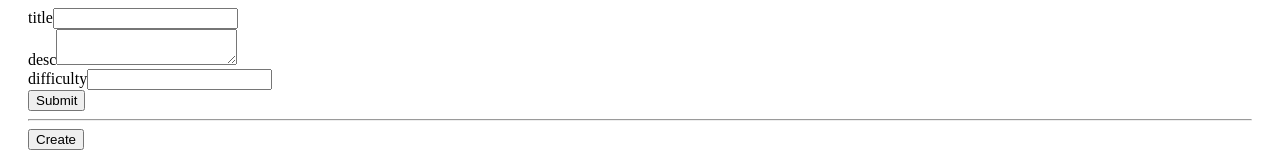
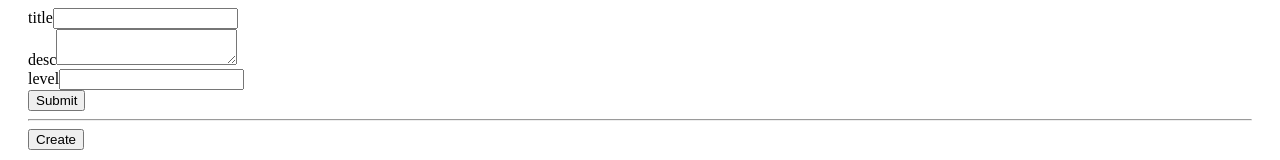
Before and after one commit to rozer4heros/estfe13_react-basic, a React (Vite) app: page / in a window 1280 px wide. Both pictures are taken after a click on the button "Create". Shown: the part 288-448 px from the top of the page. Built offline with nearby package versions, Linux system fonts and the light colour scheme.

Commit message:
refactor: 이름 변경 difficulty -> level

```diff
--- a/src/App.jsx
+++ b/src/App.jsx
@@ -18,21 +18,21 @@
     desc: "기본언어인 html, css, javascript부터 학습합니다.",
   });
   const [content, setContent] = useState([
-    { id: "1", title: "UI/UX 개발", desc: "사용자 경험을 고려한 직관적이고 반응성 높은 화면 구현", difficulty: "2" },
+    { id: "1", title: "UI/UX 개발", desc: "사용자 경험을 고려한 직관적이고 반응성 높은 화면 구현", level: "2" },
     {
       id: "2",
       title: "재사용이 가능한 UI 개발",
       desc: "컴포넌트 기반으로 동일한 UI를 효율적으로 재사용 가능",
-      difficulty: "1",
+      level: "1",
     },
-    { id: "3", title: "애니메이션 구현", desc: "상태 변화에 따른 자연스럽고 동적인 화면 효과 구현", difficulty: "3" },
+    { id: "3", title: "애니메이션 구현", desc: "상태 변화에 따른 자연스럽고 동적인 화면 효과 구현", level: "3" },
   ]);
 
   const welcome = { title: "welcome", desc: "Welcome to react" };
 
   let _title = null;
   let _desc = null;
-  let _difficulty = null;
+  let _level = null;
   let _article = null;
 
   const selectedArticle = useMemo(() => content.find((item) => item.id === id), [content, id]);
@@ -62,12 +62,12 @@
     if (selectedArticle) {
       _title = selectedArticle.title;
       _desc = selectedArticle.desc;
-      _difficulty = selectedArticle.difficulty;
+      _level = selectedArticle.level;
       _article = (
         <MyArticle
           title={_title}
           desc={_desc}
-          difficulty={_difficulty}
+          level={_level}
           onChangeModeUpdate={() => {
             setMode("update");
           }}
@@ -78,9 +78,9 @@
   } else if (mode === "create") {
     _article = (
       <CreateArticle
-        onSubmit={(_title, _desc, _difficulty) => {
+        onSubmit={(_title, _desc, _level) => {
           const newId = uuidv4();
-          let _content = content.concat({ id: newId, title: _title, desc: _desc, difficulty: _difficulty });
+          let _content = content.concat({ id: newId, title: _title, desc: _desc, level: _level });
           setContent(_content);
           setId(newId);
           setMode("read");
@@ -93,10 +93,10 @@
       <UpdateArticle
         title={selectedArticle.title}
         desc={selectedArticle.desc}
-        difficulty={selectedArticle.difficulty}
-        onSubmit={(_title, _desc, _difficulty) => {
+        level={selectedArticle.level}
+        onSubmit={(_title, _desc, _level) => {
           setContent((prev) =>
-            prev.map((p) => (p.id === id ? { ...p, title: _title, desc: _desc, difficulty: _difficulty } : p)),
+            prev.map((p) => (p.id === id ? { ...p, title: _title, desc: _desc, level: _level } : p)),
           );
           setMode("read");
         }}
--- a/src/components/CreateArticle.jsx
+++ b/src/components/CreateArticle.jsx
@@ -11,7 +11,7 @@
           if (!e.target.title.value) {
             alert("제목이 필요합니다!");
           } else {
-            onSubmit(e.target.title.value, e.target.desc.value, e.target.difficulty.value);
+            onSubmit(e.target.title.value, e.target.desc.value, e.target.level.value);
           }
         }}
       >
@@ -24,8 +24,8 @@
           <textarea name="desc" id="desc"></textarea>
         </div>
         <div>
-          <label htmlFor="difficulty">difficulty</label>
-          <input type="text" name="difficulty" id="difficulty" />
+          <label htmlFor="level">level</label>
+          <input type="text" name="level" id="level" />
         </div>
         <button>Submit</button>
       </form>
--- a/src/components/MyArticle.jsx
+++ b/src/components/MyArticle.jsx
@@ -1,13 +1,13 @@
 import { memo } from "react";
 
-const MyArticle = memo(function MyArticle({ title, desc, difficulty, onChangeModeUpdate, onDelete }) {
+const MyArticle = memo(function MyArticle({ title, desc, level, onChangeModeUpdate, onDelete }) {
   console.log("MyArticle Render");
   return (
     <section>
       <article>
         <h2>{title}</h2>
         <p>{desc}</p>
-        {difficulty && <p>난이도: {difficulty}</p>}
+        {level && <p>난이도: {level}</p>}
       </article>
       {onChangeModeUpdate && <button onClick={onChangeModeUpdate}>수정</button>}
       {onDelete && <button onClick={onDelete}>삭제</button>}
--- a/src/components/UpdateArticle.jsx
+++ b/src/components/UpdateArticle.jsx
@@ -1,6 +1,6 @@
 import { useState } from "react";
 
-function UpdateArticle({ title, desc, difficulty, onSubmit }) {
+function UpdateArticle({ title, desc, level, onSubmit }) {
   console.log("UpdateArticle render");
 
   // const [newTitle, setNewTitle] = useState(title);
@@ -8,7 +8,7 @@
   const [content, setContent] = useState({
     title: title,
     desc: desc,
-    difficulty: difficulty,
+    level: level,
   });
 
   // const handleChangeTitle = (e) => {
@@ -18,7 +18,7 @@
   //   setNewDesc(e.target.value);
   // };
   const handleChange = (e) => {
-    const { name, value, difficulty } = e.target;
+    const { name, value } = e.target;
     setContent((prev) => {
       return {
         ...prev,
@@ -37,7 +37,7 @@
           if (!content.title) {
             alert("제목이 필요합니다!");
           } else {
-            onSubmit(content.title, content.desc, content.difficulty);
+            onSubmit(content.title, content.desc, content.level);
           }
         }}
       >
@@ -50,8 +50,8 @@
           <textarea name="desc" id="desc" value={content.desc} onChange={handleChange}></textarea>
         </div>
         <div>
-          <label htmlFor="difficulty">difficulty</label>
-          <input type="text" name="difficulty" id="difficulty" value={content.difficulty} onChange={handleChange} />
+          <label htmlFor="level">level</label>
+          <input type="text" name="level" id="level" value={content.level} onChange={handleChange} />
         </div>
         <button>Submit</button>
       </form>
```
